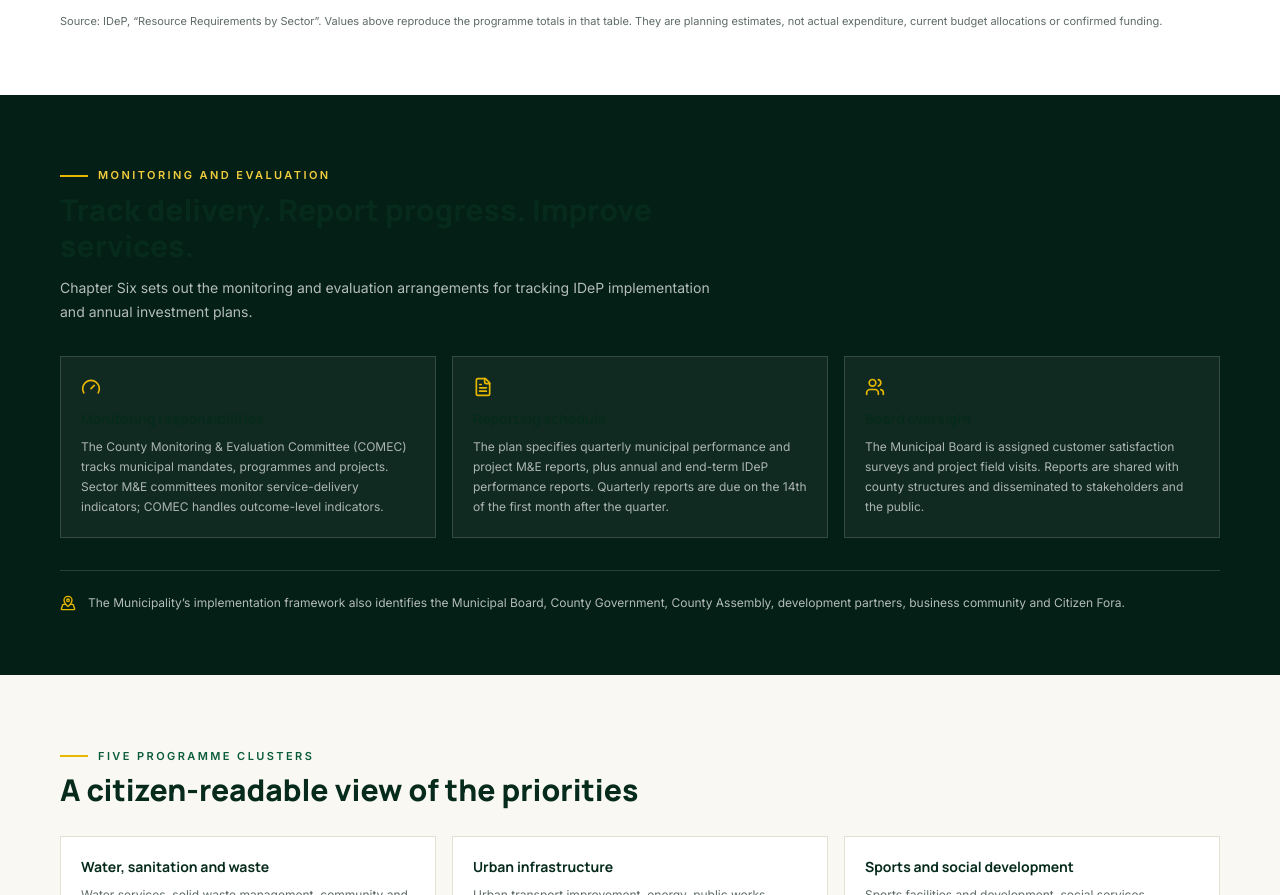
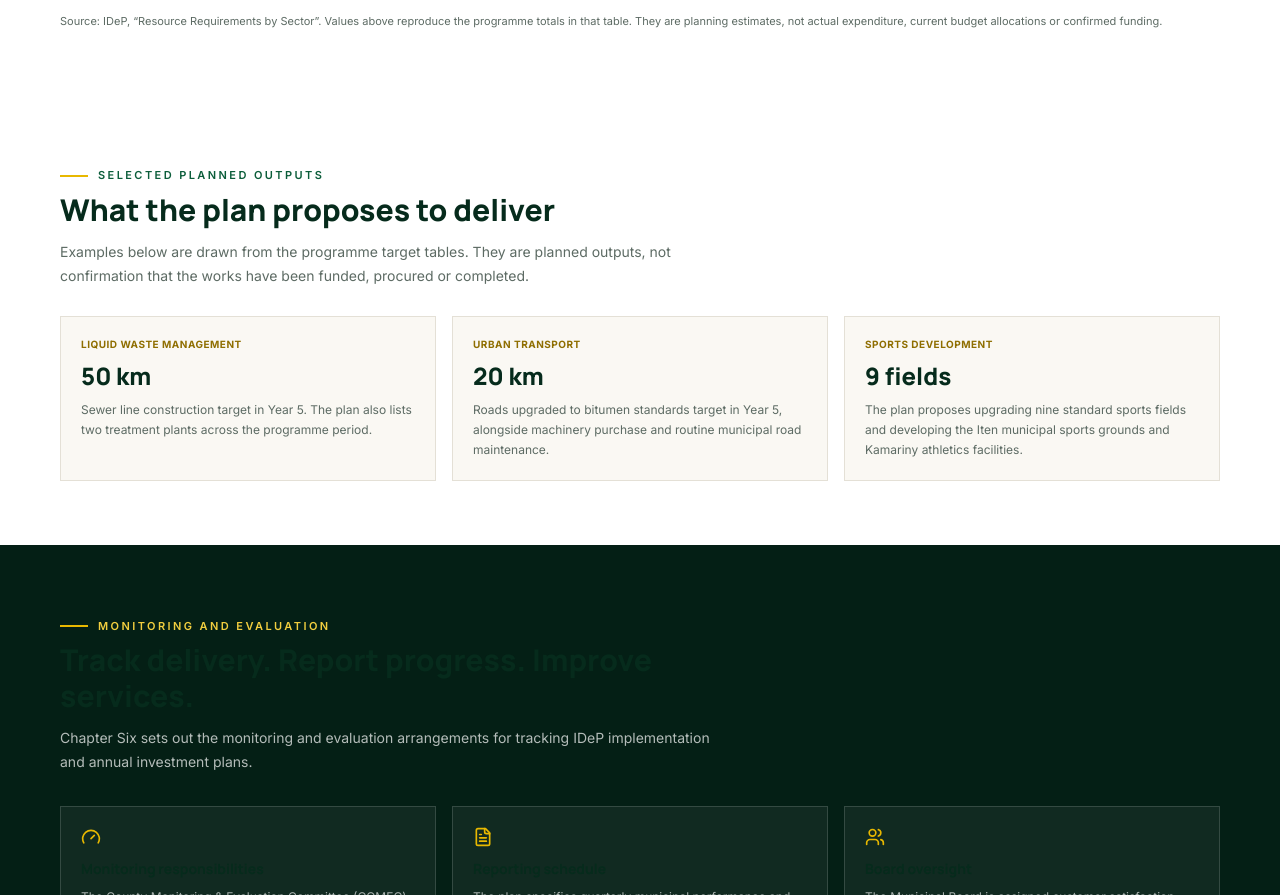
Before and after one commit to kikie254/municp, a Next.js app: page /development-plan in a window 1280 px wide. Shown: the part 2726-3621 px from the top of the page. Built offline with nearby package versions, Linux system fonts and the light colour scheme; no server answers.

Commit message:
Add concrete project output targets from the uploaded IDeP

```diff
--- a/app/development-plan/page.tsx
+++ b/app/development-plan/page.tsx
@@ -177,6 +177,33 @@ export default function DevelopmentPlanPage() {
         </div>
       </section>
 
+      <section className="bg-white py-12 md:py-16">
+        <div className="shell">
+          <div className="max-w-2xl">
+            <p className="eyebrow">Selected planned outputs</p>
+            <h2 className="mt-2 font-display text-2xl font-extrabold text-green-900 md:text-3xl">What the plan proposes to deliver</h2>
+            <p className="mt-3 text-sm leading-6 text-ink-muted">Examples below are drawn from the programme target tables. They are planned outputs, not confirmation that the works have been funded, procured or completed.</p>
+          </div>
+          <div className="mt-7 grid gap-4 md:grid-cols-3">
+            <article className="border border-paper-line bg-paper-warm p-5">
+              <p className="text-[10px] font-bold uppercase tracking-wider text-gold-700">Liquid waste management</p>
+              <p className="mt-2 font-display text-2xl font-extrabold text-green-900">50 km</p>
+              <p className="mt-2 text-xs leading-5 text-ink-muted">Sewer line construction target in Year 5. The plan also lists two treatment plants across the programme period.</p>
+            </article>
+            <article className="border border-paper-line bg-paper-warm p-5">
+              <p className="text-[10px] font-bold uppercase tracking-wider text-gold-700">Urban transport</p>
+              <p className="mt-2 font-display text-2xl font-extrabold text-green-900">20 km</p>
+              <p className="mt-2 text-xs leading-5 text-ink-muted">Roads upgraded to bitumen standards target in Year 5, alongside machinery purchase and routine municipal road maintenance.</p>
+            </article>
+            <article className="border border-paper-line bg-paper-warm p-5">
+              <p className="text-[10px] font-bold uppercase tracking-wider text-gold-700">Sports development</p>
+              <p className="mt-2 font-display text-2xl font-extrabold text-green-900">9 fields</p>
+              <p className="mt-2 text-xs leading-5 text-ink-muted">The plan proposes upgrading nine standard sports fields and developing the Iten municipal sports grounds and Kamariny athletics facilities.</p>
+            </article>
+          </div>
+        </div>
+      </section>
+
       <section className="bg-green-950 py-12 text-white md:py-16">
         <div className="shell">
           <div className="max-w-2xl">
```
